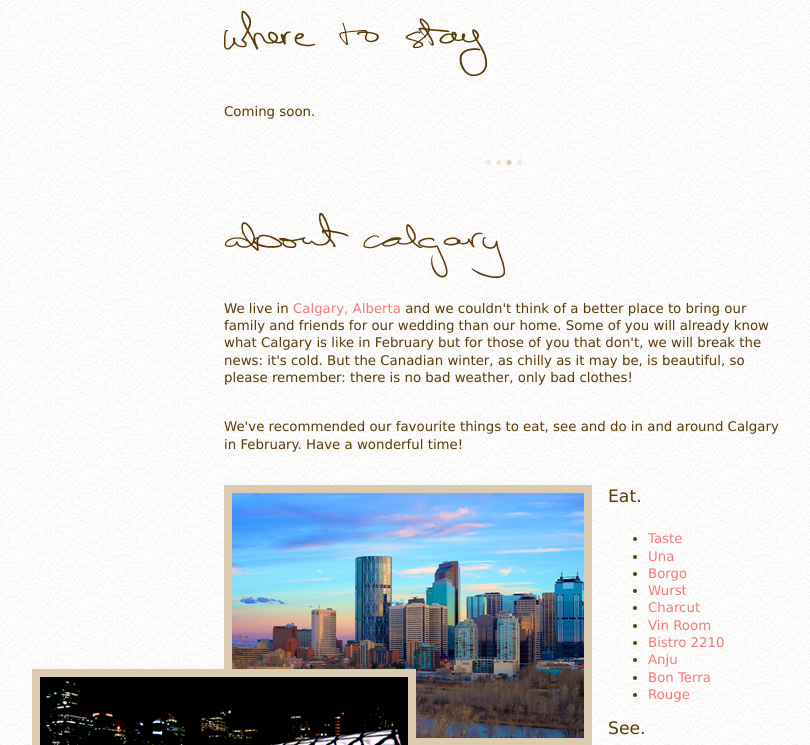
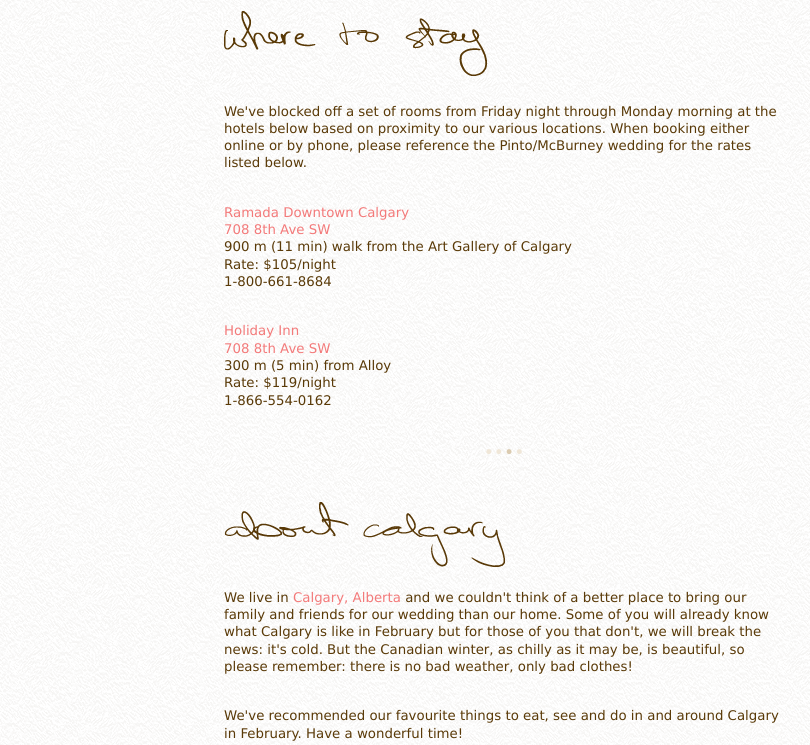
Before and after one commit to dmcb/derek-and-hailey-wedding, a CodeIgniter app: page / in a window 1280 px wide. Shown: the part 1649-2394 px from the top of the page, without its empty margins (136-946 px from the left). Run offline with CodeIgniter, Linux system fonts and the light colour scheme; some libraries are stand-ins or nearby versions.

Commit message:
Where to stay section added.
Added information for the hotels to stay at.

```diff
--- a/ci_app_2.1.2/views/wedding.php
+++ b/ci_app_2.1.2/views/wedding.php
@@ -31,7 +31,27 @@
 			<div class="divider">&bull;<span class="highlight">&bull;</span>&bull;&bull;</div>
 			<div class="section" id="where_to_stay">
 				<h3><img src="<?php echo base_url();?>assets/images/where_to_stay.png" alt="Where To Stay" /></h3>
-				<p>Coming soon.</p>
+				<p>
+					We've blocked off a set of rooms from Friday night through Monday morning at the hotels below based on proximity to our various locations. When booking either online or by phone, please reference the Pinto/McBurney wedding for the rates listed below.
+				</p>
+				<p>
+					<a href="http://ramadacalgary.com/">
+						Ramada Downtown Calgary<br/>
+						708 8th Ave SW<br/>
+					</a>
+					900 m (11 min) walk from the Art Gallery of Calgary<br/>
+					Rate: $105/night<br/>
+					1-800-661-8684<br/>
+				</p>
+				<p>
+					<a href="http://www.hihotelcalgary.ca/">
+						Holiday Inn<br/>
+						708 8th Ave SW<br/>
+					</a>
+					300 m (5 min) from Alloy<br/>
+					Rate: $119/night<br/>
+					1-866-554-0162<br/>
+				</p>
 			</div>
 			<div class="divider">&bull;&bull;<span class="highlight">&bull;</span>&bull;</div>
 			<div class="section" id="about_calgary">
```
